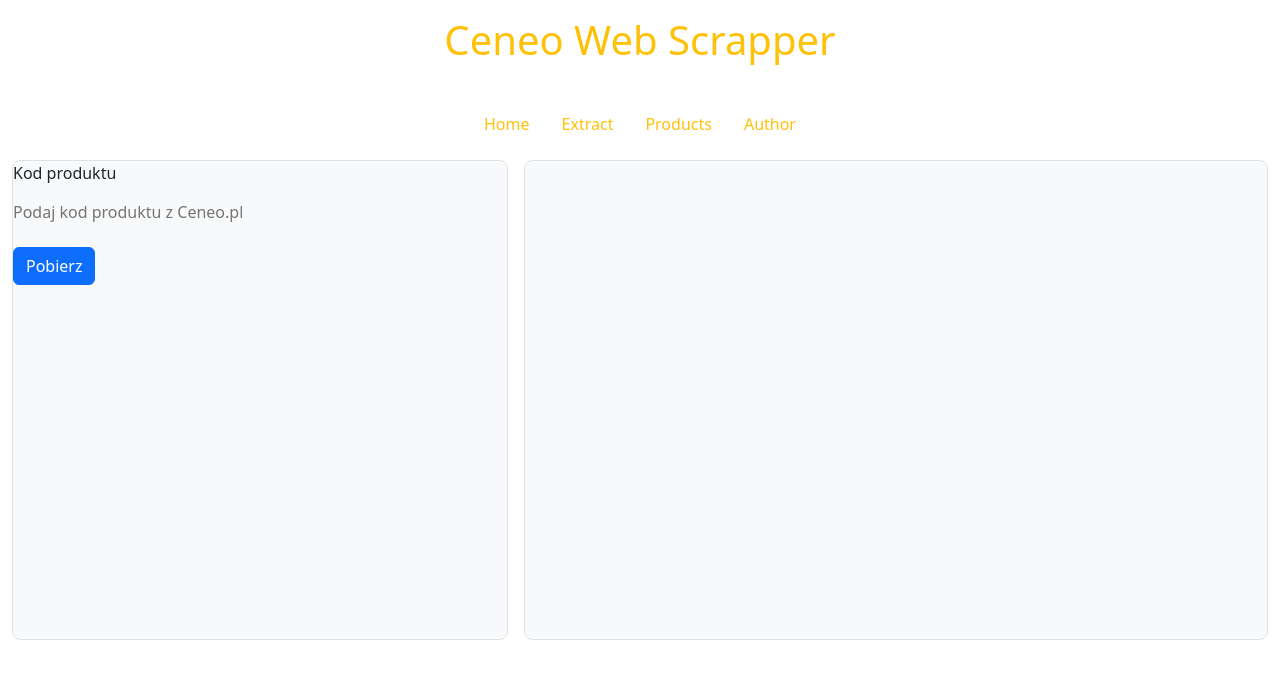
After one commit to eryk-tabis/CeneoWebScrapper, a Flask app: page /exctract in a window 1280 px wide. The commit adds this page. Shown: the top 680 px of the page. Run offline with Flask 2, Linux system fonts and the light colour scheme.

Commit message:
2022-06-03 ET

```diff
--- /dev/null
+++ b/app/models/product.py
@@ -0,0 +1,4 @@
+
+class Product:
+    def __init__(self):
+        ...
--- a/app/routes.py
+++ b/app/routes.py
@@ -1,5 +1,5 @@
 from app import app
-from flask import render_template, redirect, url_for
+from flask import render_template, redirect, url_for, request
 import requests
 import json
 from bs4 import BeautifulSoup
@@ -31,33 +31,37 @@ selectors = {
 }
 
 @app.route('/')
-@app.route('/index')
-@app.route('/index/<name>')
 def index(name="Hello world"):  # put application's code here
     return render_template('index.html', text=name)
 
-@app.route('/exctract/<product_id>')
-def extract(product_id):
-    url = f"https://www.ceneo.pl/{product_id}#tab=reviews"
-    all_opinions = []
-    while (url):
-        response = requests.get(url)
-        page = BeautifulSoup(response.text, 'html.parser')
-        opinions = page.select("div.js_product-review")
-        for opinion in opinions:
-            single_opinion = {
-                key: get_item(opinion, *value)
-                for key, value in selectors.items()
-            }
-            single_opinion["opinion_id"] = opinion["data-entry-id"]
-            all_opinions.append(single_opinion)
-        try:
-            url = f"https://www.ceneo.pl/{product_id}" + get_item(page, "a.pagination__next", 'href')
-        except TypeError:
-            url = None
-    with open(f"app/opinions/{product_id}.json", 'w', encoding="UTF-8") as jf:
-        json.dump(all_opinions, jf, indent=4, ensure_ascii=False)
-    return redirect(url_for("product", product_id=product_id))
+@app.route('/exctract', methods=["POST", "GET"])
+def extract():
+    if request.method == "POST":
+        product_id = request.form.get("product_id")
+        url = f"https://www.ceneo.pl/{product_id}#tab=reviews"
+        all_opinions = []
+        while (url):
+            response = requests.get(url)
+            page = BeautifulSoup(response.text, 'html.parser')
+            opinions = page.select("div.js_product-review")
+            for opinion in opinions:
+                single_opinion = {
+                    key: get_item(opinion, *value)
+                    for key, value in selectors.items()
+                }
+                single_opinion["opinion_id"] = opinion["data-entry-id"]
+                all_opinions.append(single_opinion)
+            try:
+                url = f"https://www.ceneo.pl/{product_id}" + get_item(page, "a.pagination__next", 'href')
+            except TypeError:
+                url = None
+            if not os.path.exists("app/opinions"):
+                os.makedirs("app/opinions")
+        with open(f"app/opinions/{product_id}.json", 'w', encoding="UTF-8") as jf:
+            json.dump(all_opinions, jf, indent=4, ensure_ascii=False)
+        return redirect(url_for("product", product_id=product_id))
+    else:
+        return render_template("extract.html")
 @app.route('/products')
 def products():
     products = [filename.split(".")[0] for filename in os.listdir("app/opinions")]
@@ -65,7 +69,7 @@ def products():
     return render_template("products.html", products=products)
 @app.route('/author')
 def author():
-    return
+    return render_template('author.html')
 @app.route('/product/<product_id>')
 def product(product_id):
     opinions = pd.read_json(f'app/opinions/{product_id}.json')
--- /dev/null
+++ b/app/templates/author.html
@@ -0,0 +1,5 @@
+{% extends "base.html" %}
+
+{% block content %}
+    <p>Eryk Tabiś Informatyka Stosowana Grupa ZZISS1-1211</p>
+{% endblock %}
--- a/app/templates/base.html
+++ b/app/templates/base.html
@@ -16,11 +16,10 @@
     <div class="container">
     <header class="d-flex justify-content-center py-3">
       <ul class="nav nav-pills ">
-        <li class="nav-item"><a href="{{ url_for("index") }}" class="nav-link bg-warning text-white" >Home</a></li>
-        <li class="nav-item"><a href="{{ url_for("extract", product_id=63490289) }}" class="nav-link text-warning">Extract</a></li>
+        <li class="nav-item"><a href="{{ url_for("index") }}" class="nav-link text-warning" >Home</a></li>
+        <li class="nav-item"><a href="{{ url_for("extract") }}" class="nav-link text-warning">Extract</a></li>
         <li class="nav-item"><a href="{{ url_for("products") }}" class="nav-link text-warning">Products</a></li>
-        <li class="nav-item"><a href="#" class="nav-link text-warning">Something</a></li>
-        <li class="nav-item"><a href="#" class="nav-link text-warning">Something</a></li>
+        <li class="nav-item"><a href="{{ url_for("author") }}" class="nav-link text-warning">Author</a></li>
       </ul>
     </header>
   </div>
--- /dev/null
+++ b/app/templates/extract.html
@@ -0,0 +1,13 @@
+{% extends "base.html" %}
+
+{% block content %}
+<form  method="POST" action="{{ url_for('extract') }}">
+  <div class="mb-3">
+      <label for="product_id" class="form-label">Kod produktu</label>
+    <input type="text" class="form-control-plaintext" id="product_id" name="product_id" placeholder="Podaj kod produktu z Ceneo.pl">
+  </div>
+  <div class="mb-3">
+    <button type="submit" class="btn btn-primary mb-3">Pobierz</button>
+  </div>
+</form>
+{% endblock %}
--- a/app/templates/product.html
+++ b/app/templates/product.html
@@ -5,7 +5,7 @@
     {% for key, value in stats.items() %}
   <li class="list-group-item d-flex justify-content-between align-items-center">
     {{ key }}
-    <span class="badge badge-primary badge-pill">{{ value }}</span>
+    <span class="badge bg-primary rounded-pill">{{ value }}</span>
   </li>
     {% endfor %}
 </ul>
--- a/app/templates/products.html
+++ b/app/templates/products.html
@@ -1,11 +1,12 @@
 {% extends "base.html" %}
 
 {% block content %}
+    <h2>Lista produktów</h2>
     <ul class="list-group">
     {% for product in products %}
       <li class="list-group-item d-flex justify-content-between align-items-center">
-          {{ product }}
-        <span class="badge badge-primary badge-pill">{{ loop.index }}</span>
+          <a class="nav-link" href="{{ url_for("product", product_id=product) }}">{{ product }}</a>
+        <span class="badge bg-primary rounded-pill">{{ loop.index }}</span>
       </li>
     {% endfor %}
 </ul>
```
Also changed, not shown: app/models/opinion.py (added).
